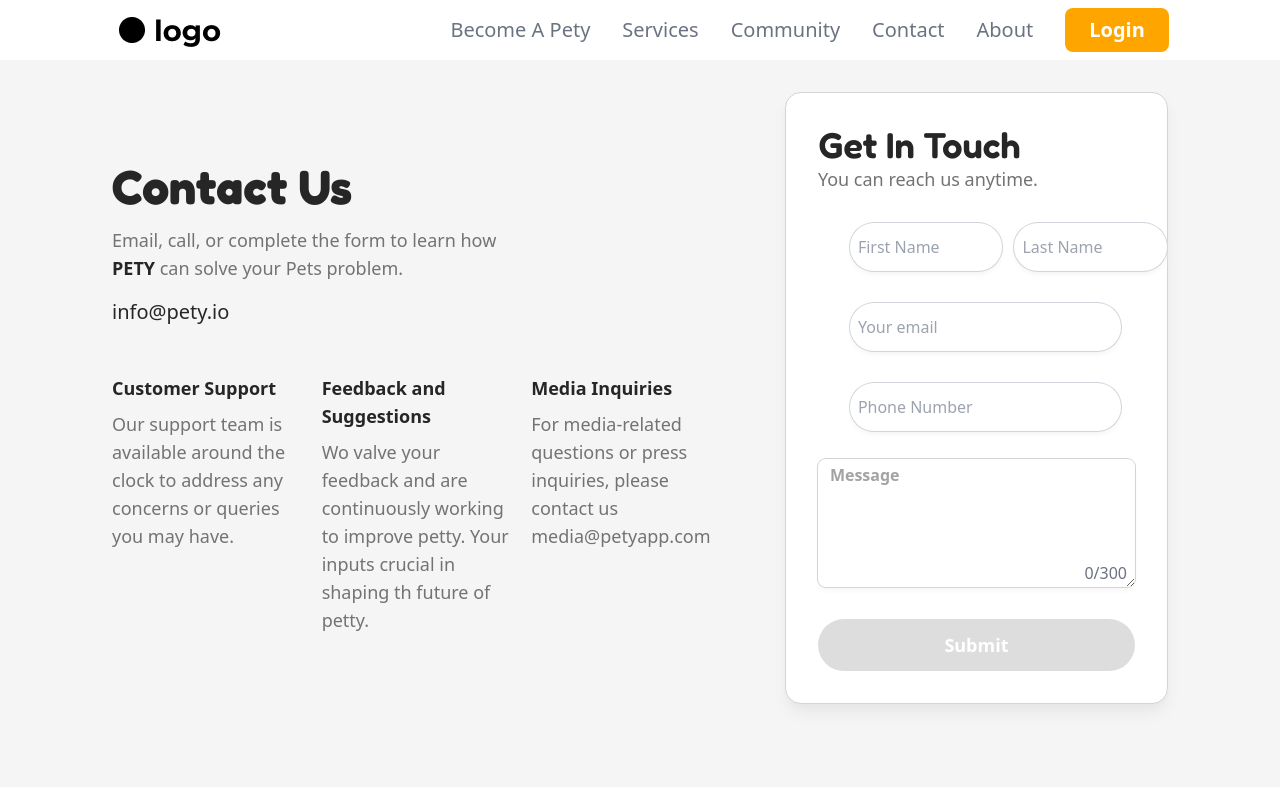
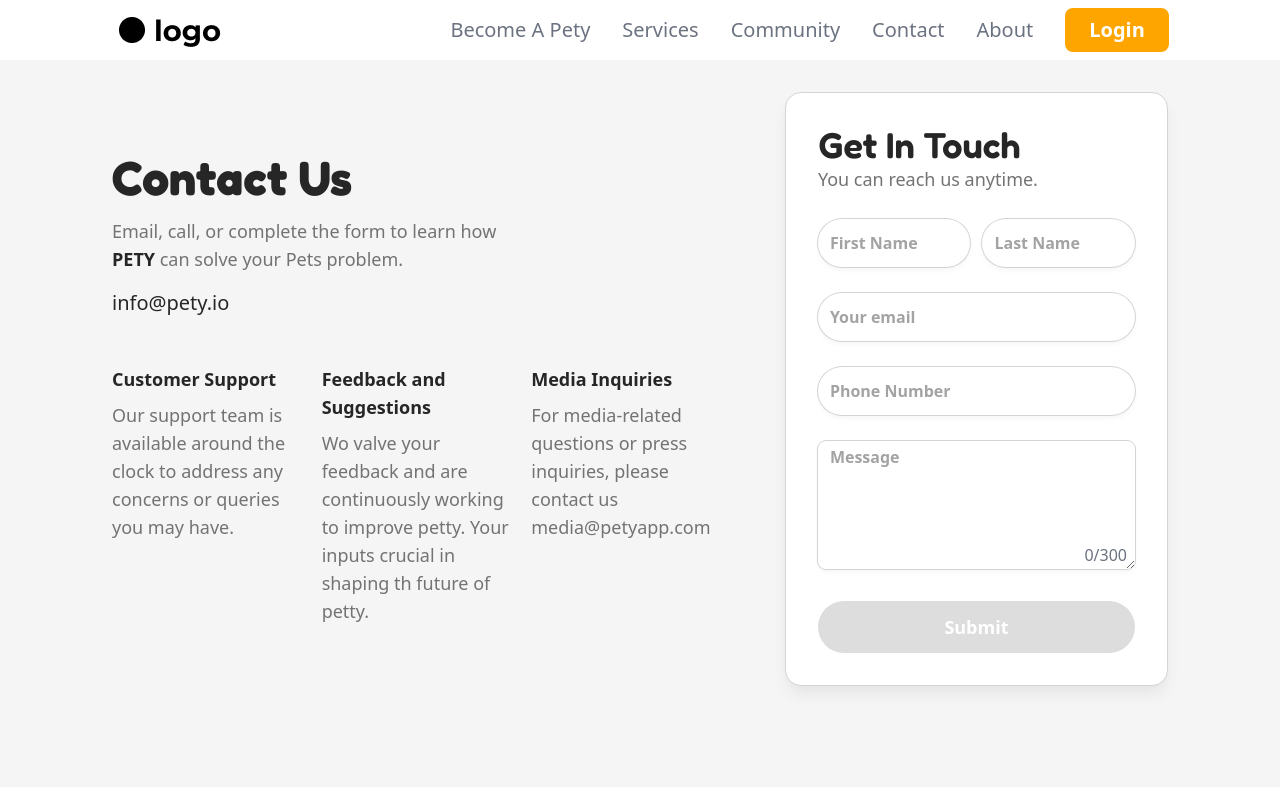
Before and after one commit to AhmedZahran15/Pety---Pet-Care, a React (Vite) app: page /contact in a window 1280 px wide. Shown: the top 787 px of the page. Built offline with nearby package versions, Linux system fonts and the light colour scheme.

Commit message:
Refactor NormalInput component

```diff
--- a/src/Pages/ContactUs/NormalInput.jsx
+++ b/src/Pages/ContactUs/NormalInput.jsx
@@ -1,36 +1,22 @@
 import PropTypes from "prop-types";
-function NormalInput({ label, value, onChange, error, type, placeholder,Name = "text" }) {
+function NormalInput({ value, onChange, error, placeholder }) {
   return (
-    <div>
-      <label className="block text-base font-medium">{label}</label>
-      <div className="mt-1 flex flex-col gap-0.5  ">
-        <input
-      name={Name}
-          type={type}
-
-          min={type === "number" ? 0 : ""}
-          onInput={
-            type === "number"
-              ? (e) => (e.target.value = e.target.value.replace(/[^0-9]/g, ""))
-              : null
-          }
-          value={value}
-          onChange={onChange}
-          placeholder={placeholder}
-          className="rounded-full py-3 pl-2 ml-8 shadow-md w-full shadow-gray-100 outline-primary ring-1 ring-gray-300"
-        />
-        <div className=" px-1 text-sm font-medium text-primary">{error}</div>
-      </div>
+    <div className="w-full">
+      <input
+        type="text"
+        value={value}
+        onChange={onChange}
+        placeholder={placeholder}
+        className="w-full rounded-full py-3 pl-3 font-semibold text-neutral-800 shadow-md shadow-neutral-100 outline-primary ring-1 ring-neutral-300 placeholder:font-semibold placeholder:text-neutral-400"
+      />
+      <div className="px-1 text-sm font-medium text-primary">{error}</div>
     </div>
   );
 }
 NormalInput.propTypes = {
-  label: PropTypes.string.isRequired,
   value: PropTypes.string.isRequired,
   onChange: PropTypes.func.isRequired,
   error: PropTypes.string.isRequired,
-  type: PropTypes.string,
   placeholder: PropTypes.string,
-  Name: PropTypes.string
 };
 export default NormalInput;
```
